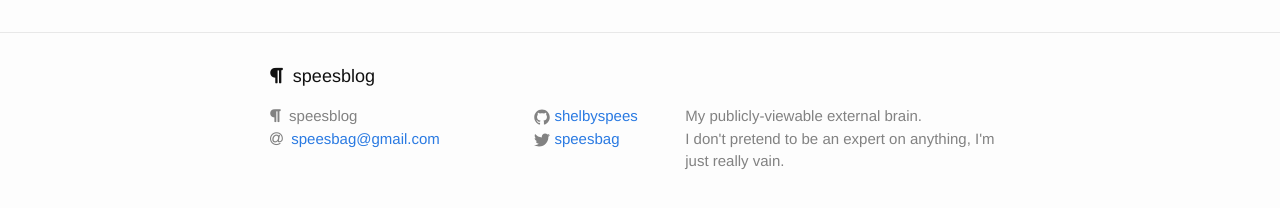
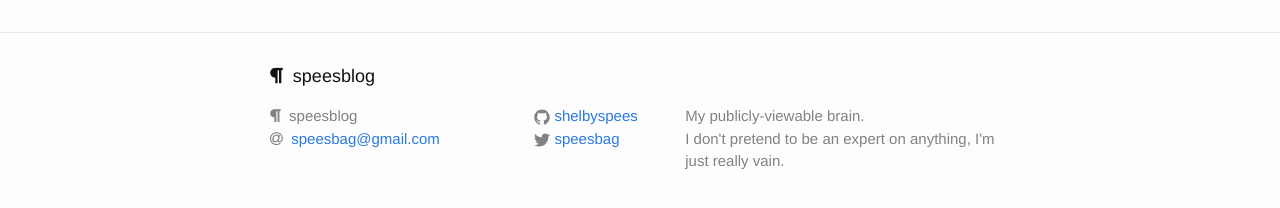
Before and after one commit to shelbyspees/speesblog, a Jekyll site: the page built from index.html, in a window 1280 px wide and 900 px high, scrolled down 5174 px. Shown: the part 667-875 px from the top of the window. Built offline with Jekyll 4.4.1, drawn with Linux system fonts in a browser that asks for light colours; nearby versions of some CDN libraries.

Commit message:
Update site description

```diff
--- a/_config.yml
+++ b/_config.yml
@@ -2,7 +2,7 @@
 title: speesblog
 email: speesbag@gmail.com
 description: > # this means to ignore newlines until "baseurl:"
-  My publicly-viewable external brain.<br/>
+  My publicly-viewable brain.<br/>
   I don't pretend to be an expert on anything, I'm just really vain.
 baseurl: "/speesblog" # the subpath of your site, e.g. /blog/
 url: "http://shelbyspees.github.io/speesblog" # the base hostname & protocol for your site
```
